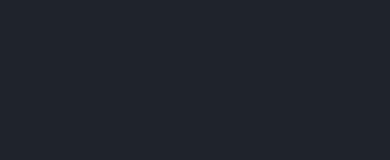
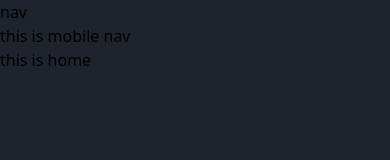
Before and after one commit to Al-AminWeb/corpbox-nextjs-client, a Next.js app: page / in a window 390 px wide. Shown: the top 160 px of the page. Built offline with nearby package versions, Linux system fonts and the light colour scheme.

Commit message:
Add Home, Navbar, MobileNav, and NavContainer components

```diff
--- /dev/null
+++ b/components/Home/Home.tsx
@@ -0,0 +1,7 @@
+export default function Home() {
+    return (
+        <div>
+            <h1 >this is home </h1>
+        </div>
+    );
+}
--- /dev/null
+++ b/components/Home/Navbar/MobileNav.tsx
@@ -0,0 +1,9 @@
+import React from "react";
+
+export default function MobileNav() {
+    return (
+        <div>
+            <h1>this is mobile nav</h1>
+        </div>
+    );
+}
--- /dev/null
+++ b/components/Home/Navbar/NavContainer.tsx
@@ -0,0 +1,13 @@
+import React from "react";
+import Navbar from "./Navbar";
+import MobileNav from "./MobileNav";
+
+
+export default function NavContainer() {
+    return (
+        <div>
+            <Navbar/>
+            <MobileNav/>
+        </div>
+    );
+}
--- /dev/null
+++ b/components/Home/Navbar/Navbar.tsx
@@ -0,0 +1,9 @@
+
+
+export default function Navbar() {
+    return (
+        <div>
+<h1>nav</h1>
+        </div>
+    );
+}
--- a/src/app/layout.tsx
+++ b/src/app/layout.tsx
@@ -1,6 +1,7 @@
 import type { Metadata } from "next";
 import { Geist, Geist_Mono } from "next/font/google";
 import "./globals.css";
+import NavContainer from "../../components/Home/Navbar/NavContainer";
 
 const geistSans = Geist({
   variable: "--font-geist-sans",
@@ -27,6 +28,7 @@ export default function RootLayout({
       <body
         className={`${geistSans.variable} ${geistMono.variable} antialiased bg-[#1f242c]`}
       >
+      <NavContainer/>
         {children}
       </body>
     </html>
--- a/src/app/page.tsx
+++ b/src/app/page.tsx
@@ -1,9 +1,10 @@
+import Home from "../../components/Home/Home";
 
 
 export default function HomePage() {
     return (
         <div>
-
+<Home/>
         </div>
     );
 }
```
